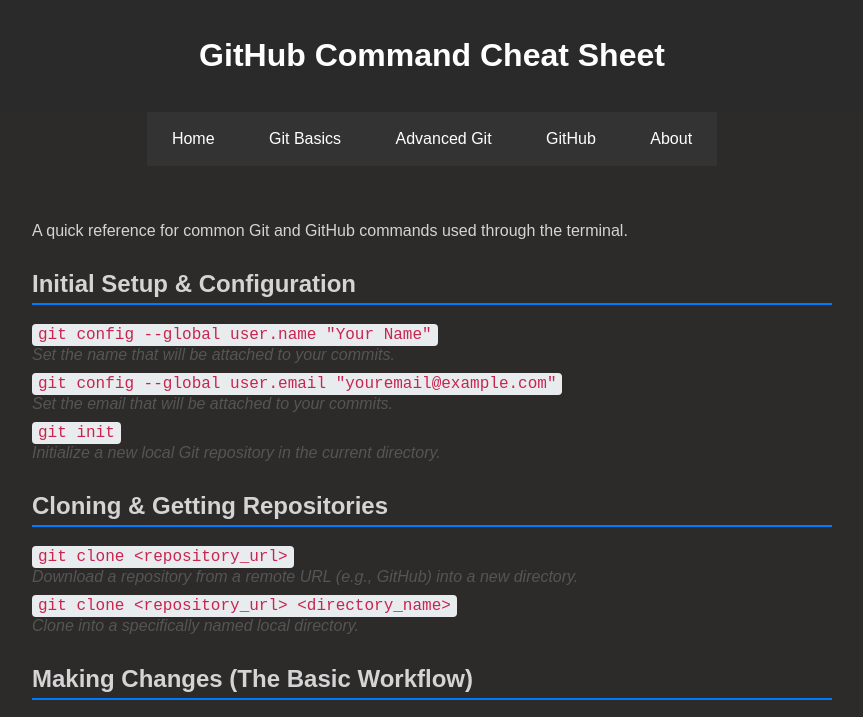
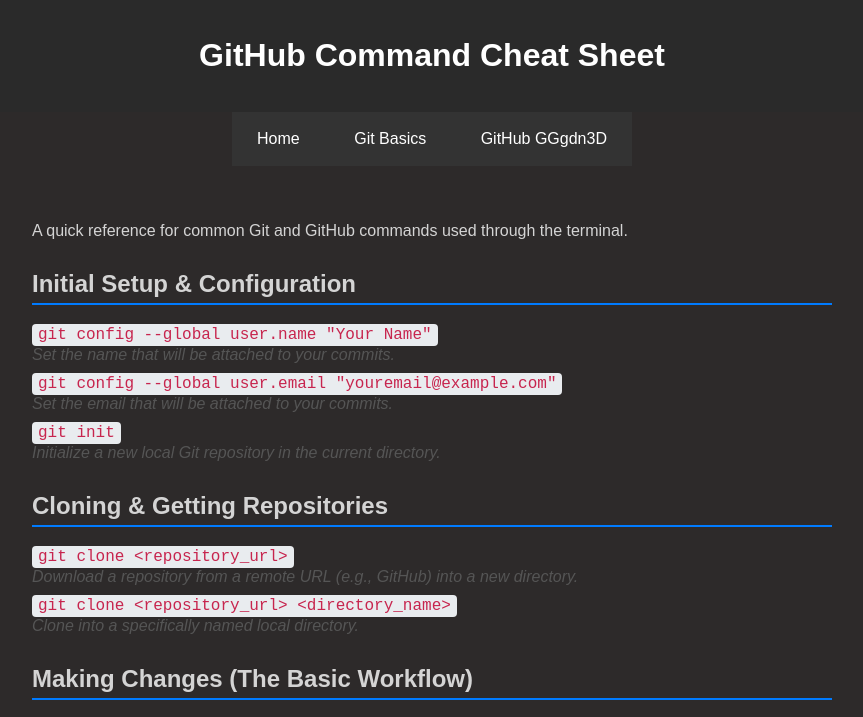
Before and after one commit to GGgdn3D/GGgdn3D, a plain HTML site: page index.html in a window 1280 px wide. Shown: the top 717 px of the page, without its empty margins (208-1071 px from the left). Drawn offline with Linux system fonts and the light colour scheme.

Commit message:
Update index.html
modified link menu

```diff
--- a/index.html
+++ b/index.html
@@ -90,11 +90,11 @@
     </header>
     <nav>
         <ul>
-            <li><a href="#">Home</a></li>
+            <li><a href="index.html">Home</a></li>
             <li><a href="git_basics.html">Git Basics</a></li>
-            <li><a href="#">Advanced Git</a></li>
-            <li><a href="#">GitHub</a></li>
-            <li><a href="#">About</a></li>
+
+            <li><a href="https://github.com/GGgdn3D/GGgdn3D">GitHub GGgdn3D</a></li>
+
         </ul>
     </nav>
     <main>
```
